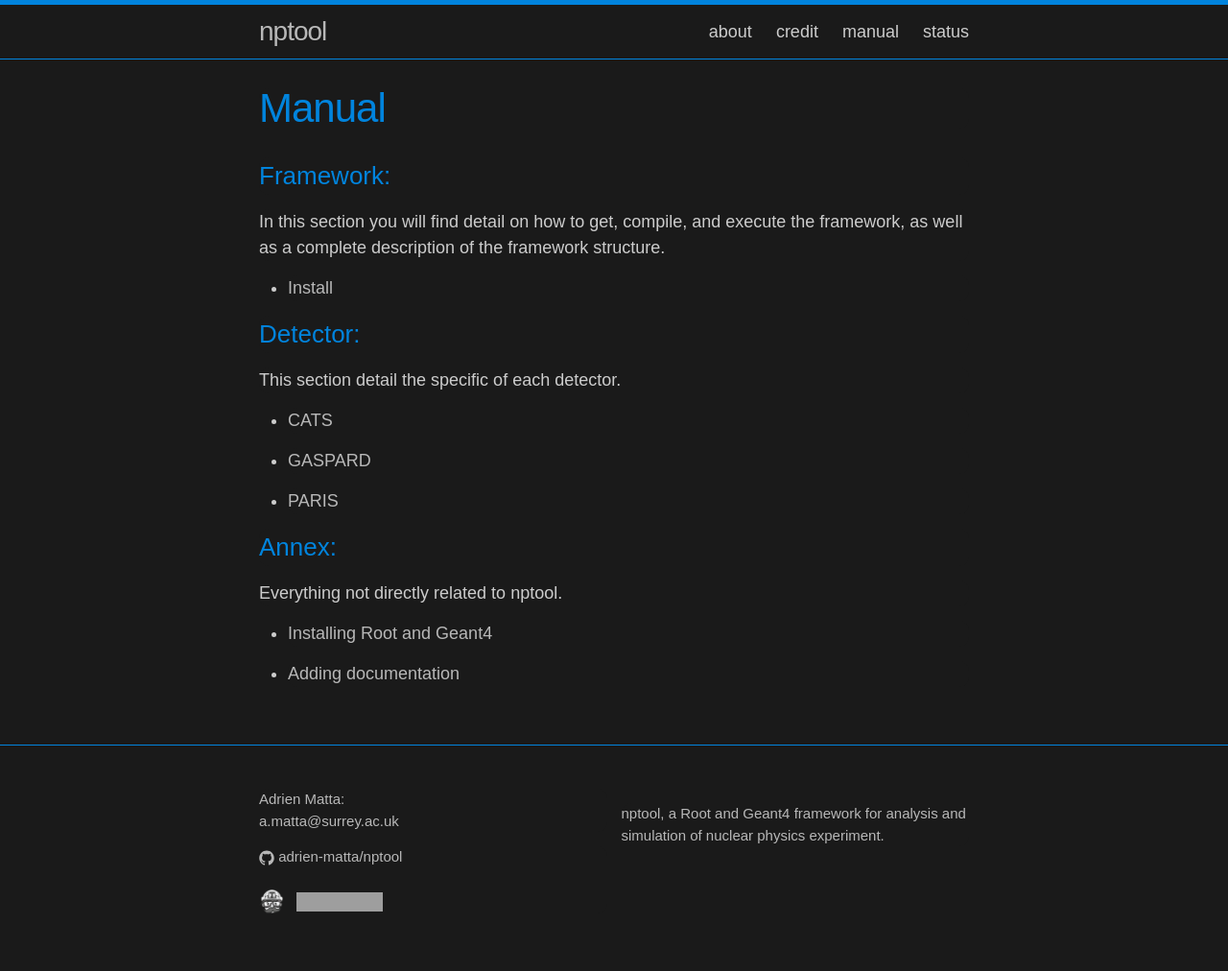
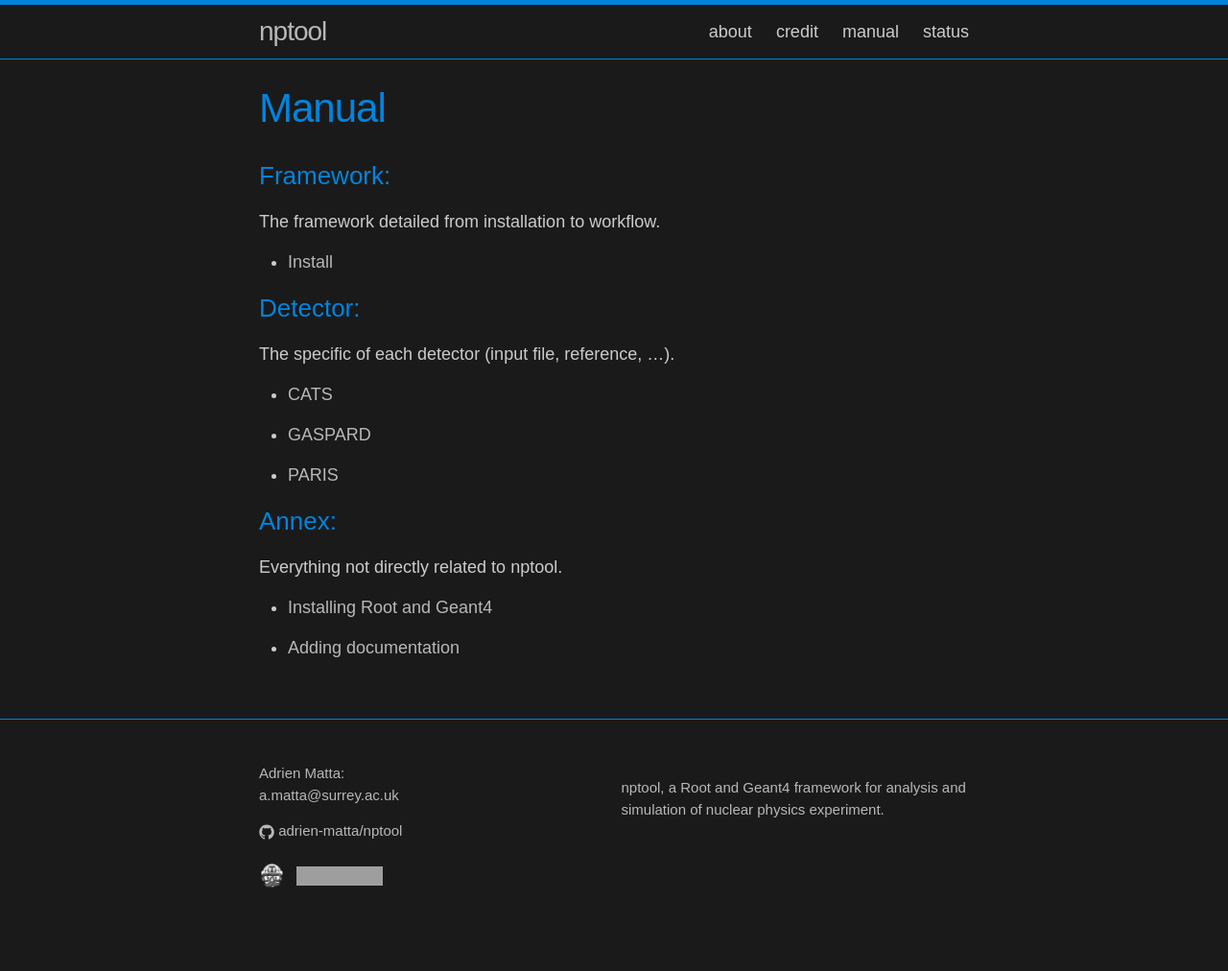
Before and after one commit to adrien-matta/nptool, a Jekyll site: the page built from manual.md, in a window 1280 px wide. Shown: the whole page at 96% size. Built offline with Jekyll 4.4.1, drawn with Linux system fonts in a browser that asks for light colours; some web fonts are replaced; after the commit the page ends 985 px from its top, so only the background shows below that; grey boxes are pictures that could not be loaded.

Commit message:
* Simpler description of manual section

```diff
--- a/manual.md
+++ b/manual.md
@@ -11,14 +11,14 @@ show_in_nav: true
 
    <h3> Framework: </h3>
 
-   In this section you will find detail on how to get, compile, and execute the framework, as well as a complete description of the framework structure.
+  The framework detailed from installation to workflow.
   {% endif %}
 
   {% if m.manual_order == 100 %}
 
   <h3> Detector: </h3>
 
-  This section detail the specific of each detector.
+  The specific of each detector (input file, reference, ...).
   {% endif %}
 
   {% if m.manual_order == 1000 %}
```
